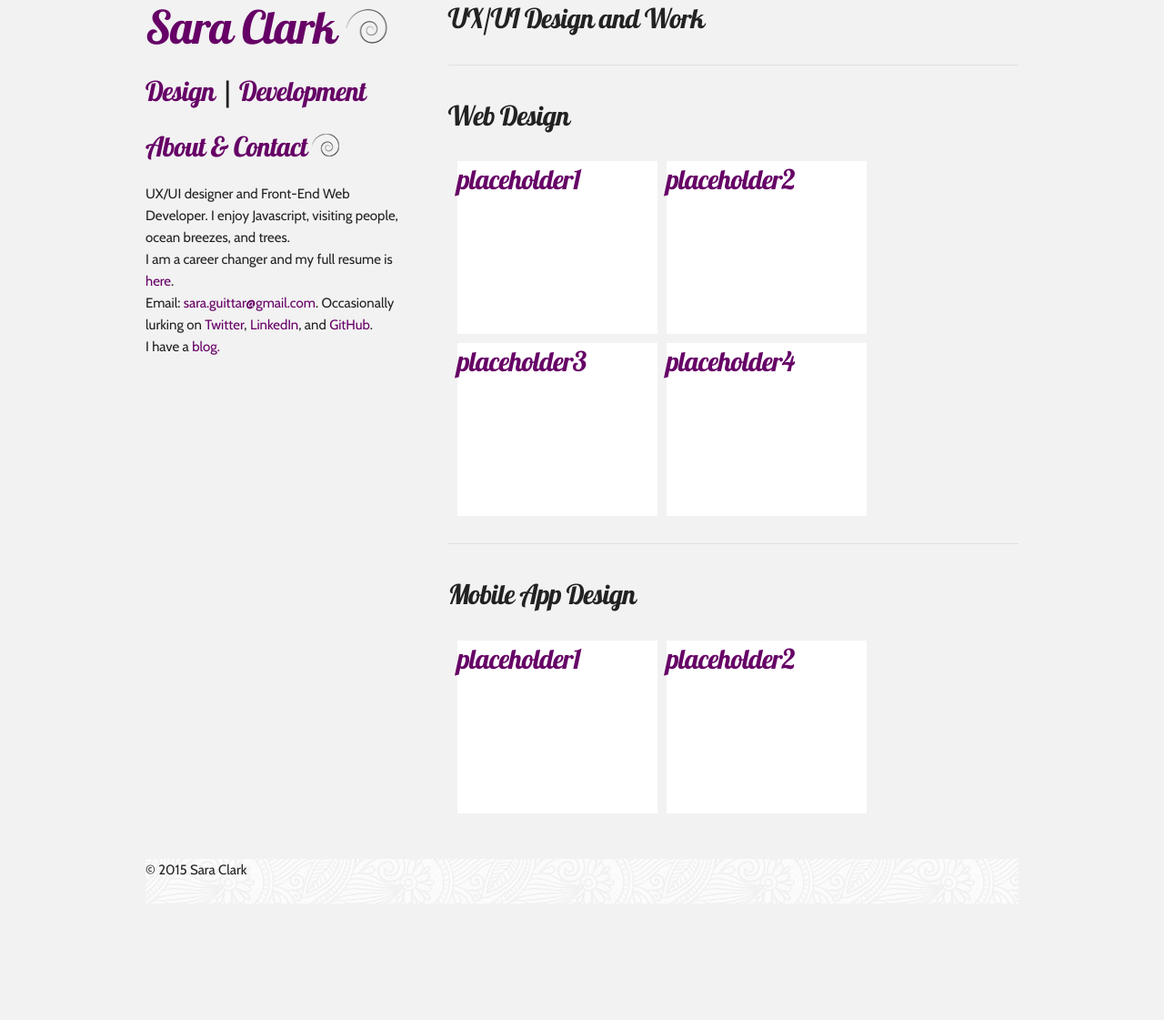
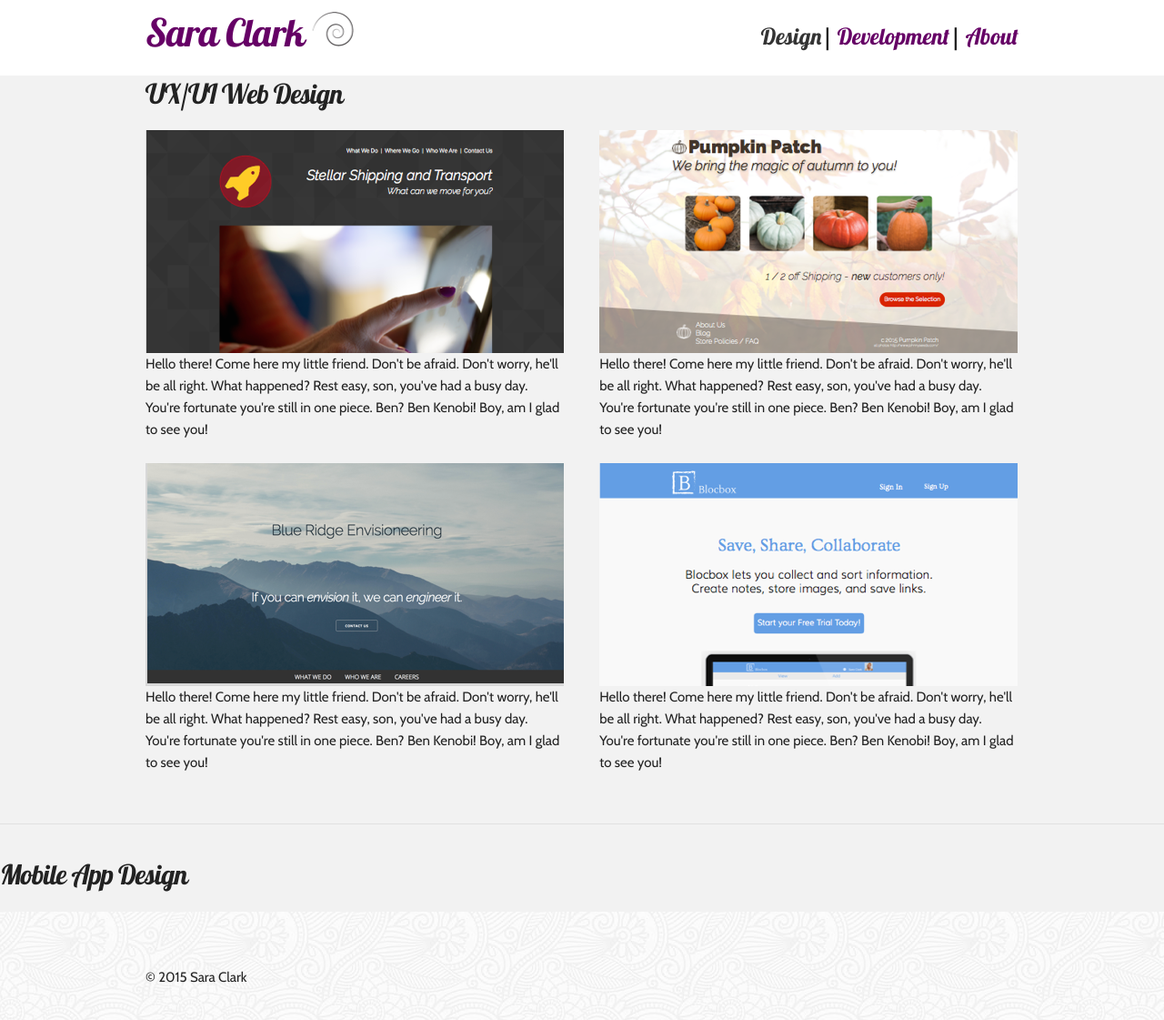
Before and after one commit to saraguittarclark/portfolio-website, a plain HTML site: page design.html in a window 1280 px wide. Shown: the whole page at 91% size. Before the commit the page ends 993 px from the top, so only its background shows below. Drawn offline with nearby package versions, Linux system fonts and the light colour scheme.

Commit message:
added things

```diff
--- a/assets/sass/components/_structure.scss
+++ b/assets/sass/components/_structure.scss
@@ -33,6 +33,18 @@ body {
 .header {
 	background-color: $real_white;
 	padding-top: 10px;
+	@media (max-width: 820px) {
+		.six.columns {
+			float: left;
+			margin-left: 0px;
+			width: 98%;
+		}
+	}
+	@media (min-width: 820px) {
+		#nav {
+			float: right;
+		}
+	}
 }
 
 //BOXES
@@ -76,15 +88,22 @@ body {
 	}
 }
 
-.demo {
-	background-color: $real_white;
-	float: left;
-	width: 220px;
-	height: 190px;
-	margin-top: 10px;
-	margin-left: 10px;
-	// .mobile {
-	// 	width: 200px;
-	// 	height: 355px;
-	// }
+#examples {
+	position: relative;
 }
+
+// .large {
+// 	@media (max-width: 1100px) {
+// 		width: 350px;
+// 	}
+// 	@media (max-width: 900px) {
+// 		width: 300px;
+// 	}
+// }
+
+.small {
+	display: none;
+// 	@media (max-width: 900px) {
+// 		display: block;
+// 	}
+}
--- a/assets/sass/components/_typography.scss
+++ b/assets/sass/components/_typography.scss
@@ -22,14 +22,22 @@ a:hover {
 	color: $dark_gray;
 }
 
-li {
-	display: inline-block;
-	list-style-type: none;
-	padding-right: 10px;
-}
 
 #nav {
 	margin-bottom: 0;
 	padding-top: 10px;
-	float: right;
+	li {
+		display: inline-block;
+		font-family: "Lobster", serif;
+		font-size: 2.5rem;
+		list-style-type: none;
+	}
+	li:after {
+		content: "|";
+		font-family: "Lobster";
+
+	}
+	li:last-child:after {
+		content: "";
+	}
 }
--- a/design.html
+++ b/design.html
@@ -1,44 +1,85 @@
-<!DOCTYPE html>
 <html>
 <head>
 	<title>Sara Clark, doer of things</title>
 	<link rel="stylesheet" type="text/css" href="assets/css/global.css"/>
 	<link rel="stylesheet" type="text/css" href="assets/css/skeleton.css"/>
 	<link rel="icon" type="image" href="assets/css/images/spiral.ico"/>
+	<!-- add meta viewport thingie -->
+	<meta name="viewport" content="width=device-width, initial-scale=1.0">
+
 </head>
 <body>
 <!--Header-->
+<div class="wrapper">
+	<div class="main">
+		<div class="header">
 			<div class="container">
-		<div class="four columns sidebar" id="move-top">
-			<h1><a href="index.html">Sara Clark</a> <img style="vertical-align:text-center;" src="assets/css/images/spiral-smaller.png" id="logo" /></h1>
-			<h4><a href="design.html">Design</a> | <a href="">Development</a></h4>
-			<h4 id="show"><a href="javascript:toggleDiv('hide');">About & Contact  </a><img src="assets/css/images/spiral.ico" id="logo_footer"/></h4>
-			<p id="hide">UX/UI designer and Front-End Web Developer. <span>I enjoy Javascript, visiting people, ocean breezes, and trees.<br></span>I am a career changer and my full resume is <a href="">here</a>. <br>Email: <a href="mailto:sara.guittar@gmail.com">sara.guittar@gmail.com</a>. Occasionally lurking on <a href="https://twitter.com/Sara_G_Clark">Twitter</a>, <a href="https://www.linkedin.com/in/saragclark">LinkedIn</a>, and <a href="https://github.com/saraguittarclark/">GitHub</a>. <br>I have a <a href="http://www.saraguittarclark.github.io"> blog.</a></p>
-		</div><!--/4-->
-		<div class="eight columns" id="move-bottom">
-			<h4>UX/UI Design and Work</h4>
-			<hr>
-			<h4>Web Design</h4>
-			<div class="demo"><h4><a href="">placeholder1</a></h4></div>
-			<div class="demo"><h4><a href="">placeholder2</a></h4></div>
-			<div class="demo"><h4><a href="">placeholder3</a></h4></div>
-			<div class="demo"><h4><a href="">placeholder4</a></h4></div>
+				<div class="row">
+					<div class="six columns">
+						<h2><a href="index.html">Sara Clark</a> <img src="assets/css/images/spiral-smaller.png" id="logo" /></h2>
 					</div>
-		<div class="eight columns offset-by-four">
+					<div class="six columns">
+						<ul id="nav">
+							<!-- no need to use h5's just style the list items -->
+							<li><a href="design.html" class="active">Design</a></li>
+							<li><a href="">Development</a></li>
+							<li><a href="about-contact.html">About</a></li>
+						</ul>
+					</div><!--/6-->
+				</div><!--/row-->
+			</div><!--/container-->
+		</div><!--/header-->
+
+		<div class="container">
+			<div class="row">
+				<div class="twelve columns" id="design-examples">
+					<h4>UX/UI Web Design</h4>
+				</div><!--/12-->
+			</div><!--/row-->
+		</div><!--/container-->
+		<div class="container">
+			<div class="row">
+				<div class="one-half column">
+						<img class="large" src="assets/css/images/mini/again2/sshipping.png" alt="Stellar Shipping"/>
+						<img class="small" src="assets/css/images/mini/again/stellar-shipping.png" alt="Stellar Shipping"/>
+						<p>Hello there! Come here my little friend. Don't be afraid. Don't worry, he'll be all right. What happened? Rest easy, son, you've had a busy day. You're fortunate you're still in one piece. Ben? Ben Kenobi! Boy, am I glad to see you!</p>
+				</div><!--/6-->
+				<div class="one-half column">
+						<img class="large" src="assets/css/images/mini/again2/pumpkin patch.png" alt="Pumpkin Patch"/>
+						<img class="small" src="assets/css/images/mini/again/pumpkin-patch.png" align="Pumpkin Patch" />
+						<p>Hello there! Come here my little friend. Don't be afraid. Don't worry, he'll be all right. What happened? Rest easy, son, you've had a busy day. You're fortunate you're still in one piece. Ben? Ben Kenobi! Boy, am I glad to see you!</p>
+				</div><!--/6-->
+			</div><!--/row-->
+		</div><!--/container-->
+		<div class="container">
+			<div class="row">
+				<div class="six columns">
+					<div class="example">
+						<img src="assets/css/images/mini/again2/BRE.png" alt="BRE"/>
+						<p>Hello there! Come here my little friend. Don't be afraid. Don't worry, he'll be all right. What happened? Rest easy, son, you've had a busy day. You're fortunate you're still in one piece. Ben? Ben Kenobi! Boy, am I glad to see you!</p>
+					</div>
+				</div><!--/6-->
+				<div class="six columns">
+					<div class="example">
+						<img src="assets/css/images/mini/again2/blocbox.png" alt="Blocbox"/>
+						<p>Hello there! Come here my little friend. Don't be afraid. Don't worry, he'll be all right. What happened? Rest easy, son, you've had a busy day. You're fortunate you're still in one piece. Ben? Ben Kenobi! Boy, am I glad to see you!</p>
+					</div>
+				</div><!--/6-->
+			</div><!--/row-->
+		</div><!--/container-->
+
 					<hr>
 					<h4>Mobile App Design</h4>
-			<div class="demo mobile"><h4><a href="">placeholder1</a></h4></div>
-			<div class="demo mobile"><h4><a href="">placeholder2</a></h4></div>
+					<div class="example"></div>
+					<div class="example"></div>
+		</div><!--/hero-->
+	</div><!--/main-->
 	</div>
-	</div>
-<!--/Header-->
-<!--main-->
 
-
-<!--/main-->
 	<!--Footer-->
-<!--Footer-->
-<div class="container footer">
+	<div class="footer" id="examples">
+		<div class="container">
+			<div class="twelve columns">
 			    <p>&copy;
 			        <script language="Javascript">
 			// Perpetual Copyright Date so that it never has to be updated ever AGAIN!
@@ -47,7 +88,10 @@
 			        if (year < 1000) year+=1900;
 			        document.write(year +' Sara Clark')
 			        </script></p>
-</div>
+		    </div><!--/12-->
+		</div><!--/container-->
+	</div><!--/footer-->
+</div><!--/wrapper-->
 <!--/Footer-->
 <!--Scripts-->
 <script src="https://ajax.googleapis.com/ajax/libs/jquery/2.1.3/jquery.min.js"></script>
@@ -59,5 +103,3 @@ function toggleDiv(hide) {
 <!--/scripts-->
 </body>
 </html>
-
-<!--1/3, 2/3 gradient 0
```
Also changed, not shown: about-contact.html (+10 -9 lines), index.html (+6 -18 lines), assets/css/global.css, assets/css/images/mini/again/blocbox.png (added), assets/css/images/mini/again/bre.png (added), assets/css/images/mini/again/pumpkin-patch.png (added), assets/css/images/mini/again/stellar-shipping.png (added), assets/css/images/mini/again2/BRE.png (added), assets/css/images/mini/again2/blocbox.png (added), assets/css/images/mini/again2/pumpkin patch.png (added), assets/css/images/mini/again2/sshipping.png (added), assets/css/images/mini/blocbox.png (added), assets/css/images/mini/blocjams-design.png (added), assets/css/images/mini/landing-page.png (added), 2 more files, 1 other file. Lines whose indentation alone changed are shown as unchanged.
